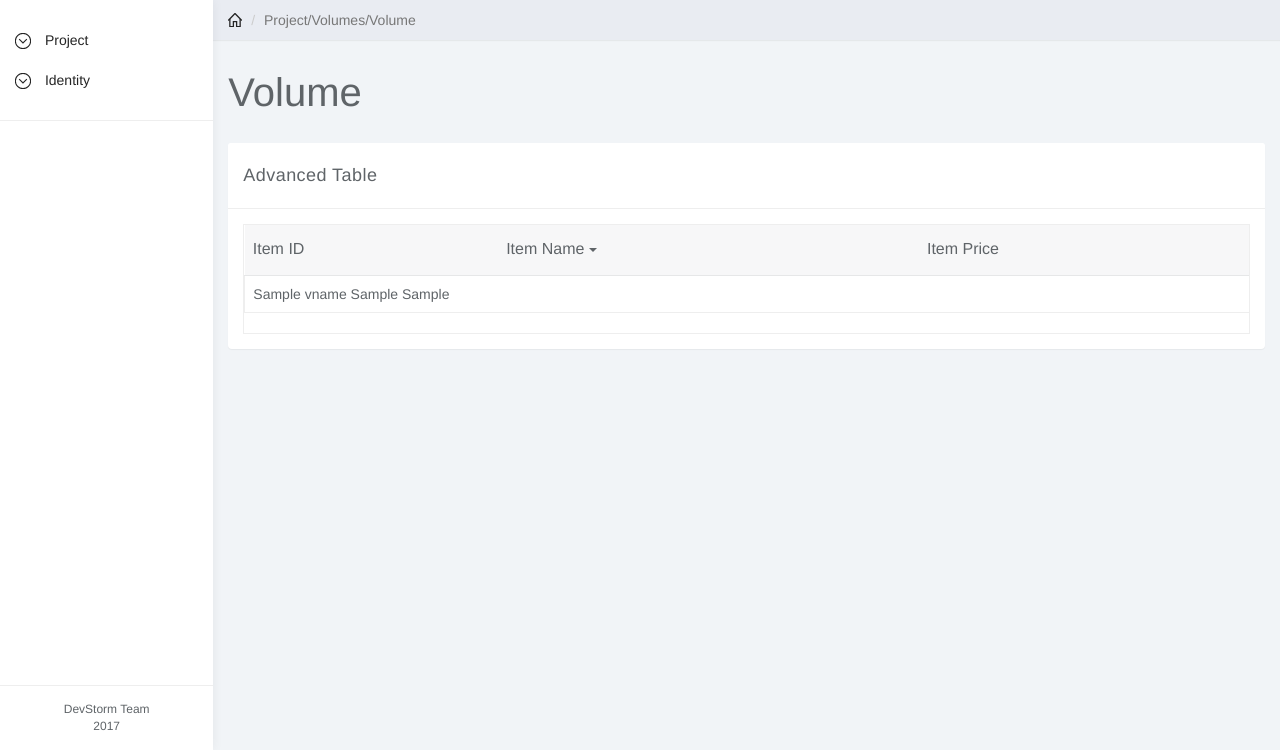
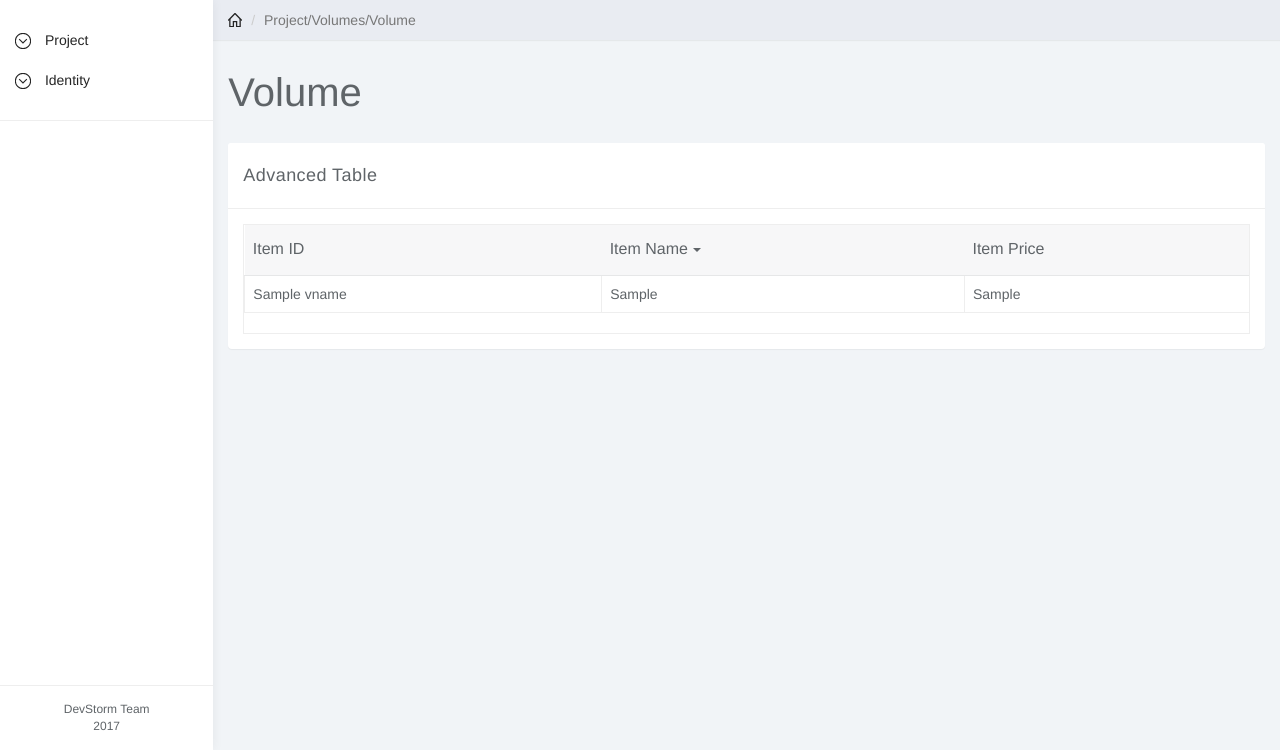
Before and after one commit to MajdLetaief/Infinity, a Django app: template templates/app/volume.html in a window 1280 px wide. Shown: the part 50-800 px from the top of the page. Run offline with Django 3.2, Linux system fonts and the light colour scheme; the template is opened without the code that fills it: most values are stand-ins (such as "Sample title", 1, 10 or a date in 2020); some libraries are stand-ins or nearby versions.

Commit message:
updating volume table

```diff
--- a/templates/app/index.html
+++ b/templates/app/index.html
@@ -88,7 +88,7 @@
                     <ul class="children collapse" id="sub-item-11">
                         <li><a href="icons.html">Overview</a></li>
                         <li><a href="icons.html">Instances</a></li>
-                        <li><a href="icons.html">Images</a></li>
+                        <li><a href="/images">Images</a></li>
                         <li><a href="icons.html">Key pairs</a></li>
                     </ul>
                 </li>
--- a/templates/app/volume.html
+++ b/templates/app/volume.html
@@ -38,30 +38,39 @@
                                             <table data-toggle="table" data-url="tables/data1.json" data-show-refresh="true" data-show-toggle="true" data-show-columns="true" data-search="true" data-select-item-name="toolbar1" data-pagination="true" data-sort-name="name" data-sort-order="desc" class="table table-hover">
                                                 <thead>
                                                     <tr>
-                                                        <th style="">
+                                                        <th colspan="4">
                                                             <div class="th-inner sortable">Item ID</div>
                                                             <div class="fht-cell"></div>
                                                         </th>
-                                                        <th style="">
+                                                        <th colspan="4">
                                                             <div class="th-inner sortable">Item Name<span class="order"><span class="caret" style="margin: 10px 5px;"></span></span></div>
                                                             <div class="fht-cell"></div>
                                                         </th>
-                                                        <th style="">
+                                                        <th colspan="4">
                                                             <div class="th-inner sortable">Item Price</div>
                                                             <div class="fht-cell"></div>
                                                         </th>
                                                     </tr>
                                                 </thead>
                                                 <tbody>
+
                                                     <tr class="no-records-found">
                                                         {% for v in vname %}
-                                <td colspan="4">
-                                     {{ v.name }}
-                                {{ v.availability_zone }}
-                                {{ v.volume_type }}
-                                </tr>
-                                {% endfor %}
-                                                       </td>
+                                                            <td colspan="4">
+                                                                <div class="th-inner sortable">{{ v.name }}</div>
+                                                                <div class="fht-cell"></div>
+                                                            </td>
+                                                            <td colspan="4">
+                                                                <div class="th-inner sortable">{{ v.availability_zone}}</div>
+                                                                <div class="fht-cell"></div>
+                                                            </td>
+                                                            <td colspan="4">
+                                                                <div class="th-inner sortable">{{ v.volume_type  }}</div>
+                                                                <div class="fht-cell"></div>
+                                                            </td>
+                                                        {% endfor %}
+                                                     </tr>
+
 
                                                 </tbody>
                                             </table>
```
Also changed, not shown: 9 other files.
